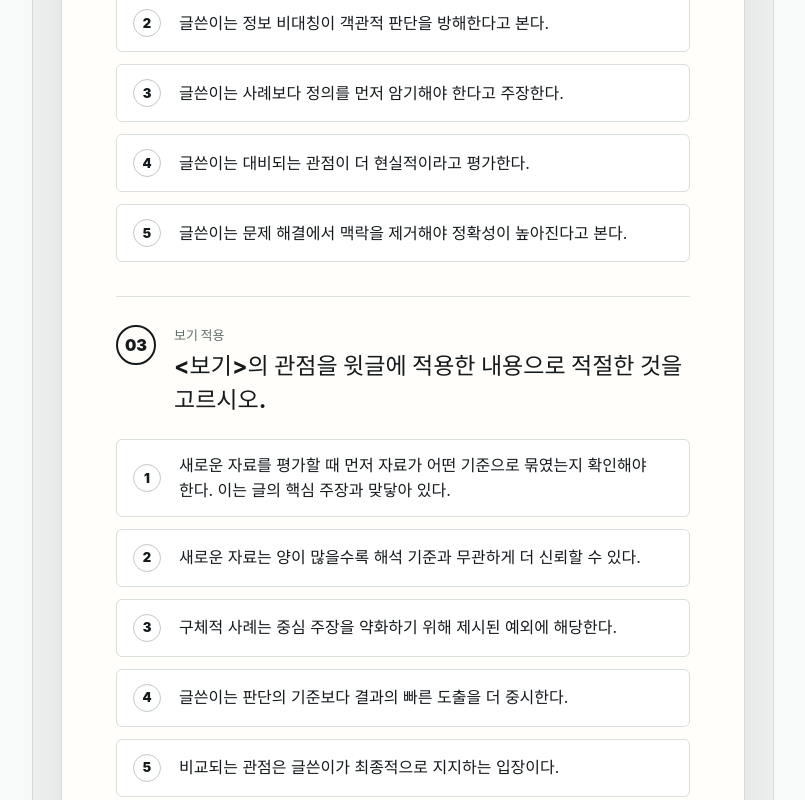
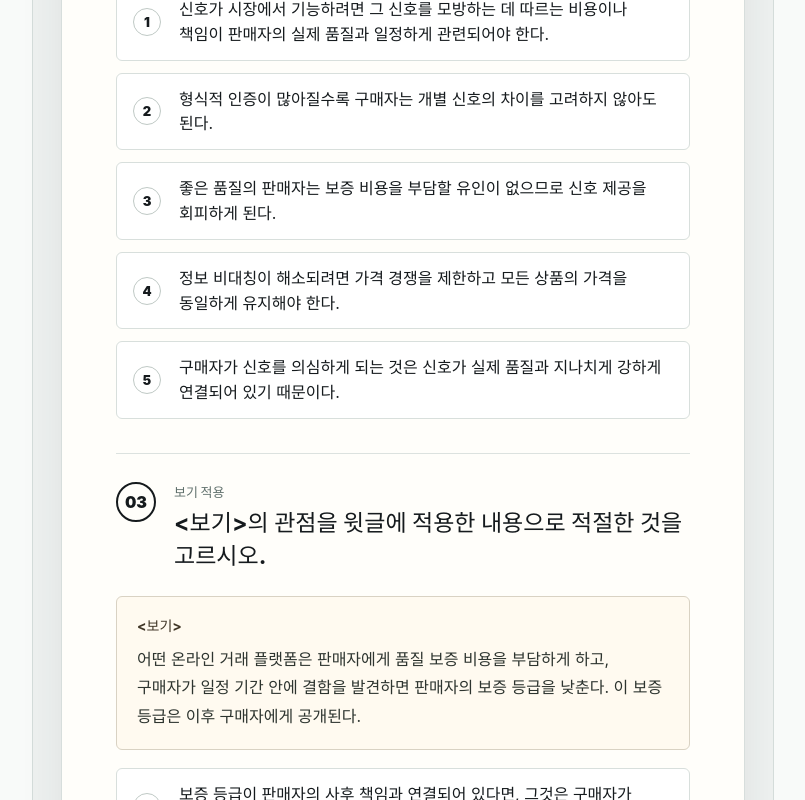
Before and after one commit to jbaoro/SAT, a React (Vite) app: page / in a window 1280 px wide. Shown: the part 2760-3560 px from the top of the page, without its empty margins (227-1032 px from the left). Built offline with nearby package versions, Linux system fonts and the light colour scheme.

Commit message:
Refine Korean reading answer choices

```diff
--- a/src/App.css
+++ b/src/App.css
@@ -279,6 +279,27 @@ input {
   margin-bottom: 6px;
 }
 
+.view-box {
+  display: grid;
+  gap: 10px;
+  border: 1px solid #d9d2c3;
+  border-radius: 6px;
+  background: #fffaf0;
+  margin-bottom: 18px;
+  padding: 18px 20px;
+}
+
+.view-box strong {
+  color: #3f3526;
+  font-size: 14px;
+}
+
+.view-box p {
+  color: #2d342f;
+  line-height: 1.8;
+  word-break: keep-all;
+}
+
 .choices {
   display: grid;
   gap: 12px;
--- a/src/App.tsx
+++ b/src/App.tsx
@@ -200,6 +200,13 @@ function App() {
                     </div>
                   </div>
 
+                  {question.view && (
+                    <div className="view-box">
+                      <strong>&lt;보기&gt;</strong>
+                      <p>{question.view}</p>
+                    </div>
+                  )}
+
                   <ol className="choices">
                     {question.choices.map((choice, index) => (
                       <li key={choice}>
--- a/src/generators/koreanReading.ts
+++ b/src/generators/koreanReading.ts
@@ -8,6 +8,7 @@ export type KoreanQuestion = {
   number: number
   problemType: ProblemType
   question: string
+  view?: string
   choices: string[]
   answer: string
   explanation: string
@@ -41,6 +42,13 @@ type PassagePattern = {
   limitation: string
   synthesis: string
   evidence: string
+  contentAnswer: string
+  inferenceAnswer: string
+  viewText: string
+  viewAnswer: string
+  contentDistractors: string[]
+  inferenceDistractors: string[]
+  viewDistractors: string[]
 }
 
 const patterns: PassagePattern[] = [
@@ -69,6 +77,32 @@ const patterns: PassagePattern[] = [
       '결국 정보 비대칭의 문제는 정보가 부족하다는 사실만으로 설명되지 않는다. 핵심은 누가 어떤 정보를 가지고 있으며, 그 정보를 상대방이 믿을 수 있는 방식으로 전달할 수 있는가에 있다. 이 점에서 가격, 보증, 평판은 모두 독립된 장치가 아니라 시장 참여자들이 서로의 품질과 위험을 추정하는 과정 속에서 기능한다.',
     evidence:
       '글쓴이는 정보 비대칭이 가격과 품질 선택을 왜곡할 수 있으며, 신호는 그 문제를 줄이지만 신뢰 조건을 갖추어야 한다고 본다.',
+    contentAnswer:
+      '정보 비대칭이 존재하는 시장에서는 가격이 상품의 실제 품질을 충분히 반영하지 못해 일부 판매자의 거래 유인이 약화될 수 있다.',
+    inferenceAnswer:
+      '신호가 시장에서 기능하려면 그 신호를 모방하는 데 따르는 비용이나 책임이 판매자의 실제 품질과 일정하게 관련되어야 한다.',
+    viewText:
+      '어떤 온라인 거래 플랫폼은 판매자에게 품질 보증 비용을 부담하게 하고, 구매자가 일정 기간 안에 결함을 발견하면 판매자의 보증 등급을 낮춘다. 이 보증 등급은 이후 구매자에게 공개된다.',
+    viewAnswer:
+      '보증 등급이 판매자의 사후 책임과 연결되어 있다면, 그것은 구매자가 상품의 품질을 추정하는 데 활용할 수 있는 신호로 작용할 수 있다.',
+    contentDistractors: [
+      '구매자가 품질 정보를 알기 어려운 시장에서는 낮은 가격이 언제나 높은 거래 효율성을 보장한다.',
+      '신호는 구매자에게 더 많은 정보를 제공하기만 하면 그 비용이나 책임과 무관하게 신뢰를 얻는다.',
+      '정보 비대칭이 클수록 좋은 품질의 상품은 평균 가격보다 높은 가격에 안정적으로 거래된다.',
+      '판매자의 평판은 상품의 실제 품질과 무관하므로 시장의 선택에 영향을 주지 않는다.',
+    ],
+    inferenceDistractors: [
+      '형식적 인증이 많아질수록 구매자는 개별 신호의 차이를 고려하지 않아도 된다.',
+      '좋은 품질의 판매자는 보증 비용을 부담할 유인이 없으므로 신호 제공을 회피하게 된다.',
+      '정보 비대칭이 해소되려면 가격 경쟁을 제한하고 모든 상품의 가격을 동일하게 유지해야 한다.',
+      '구매자가 신호를 의심하게 되는 것은 신호가 실제 품질과 지나치게 강하게 연결되어 있기 때문이다.',
+    ],
+    viewDistractors: [
+      '보증 등급이 공개되더라도 구매자는 판매자의 품질을 추정할 수 없으므로 거래 선택에는 아무 영향을 받지 않는다.',
+      '보증 비용이 판매자에게 부담된다면 낮은 품질의 판매자가 그 신호를 더 쉽게 모방할 수 있다.',
+      '구매자의 결함 신고가 판매자의 등급에 반영되는 것은 정보 비대칭을 심화시키는 장치에 해당한다.',
+      '보증 등급은 가격 경쟁을 없애기 위한 제도이므로 상품 품질에 대한 판단과는 관련이 없다.',
+    ],
   },
   {
     domain: '과학',
@@ -95,6 +129,32 @@ const patterns: PassagePattern[] = [
       '따라서 해수 순환은 한 방향으로 흐르는 단순한 물길이라기보다, 여러 물리적 조건이 맞물려 유지되는 거대한 조절 체계로 보아야 한다. 표층과 심층의 흐름, 바닷물의 온도와 염분, 대기와 해빙의 변화는 서로 분리되어 있지 않다. 이러한 상호 작용을 고려할 때 해양의 변화가 기후 변화 논의에서 중요한 근거로 다루어지는 이유를 이해할 수 있다.',
     evidence:
       '글쓴이는 해수의 밀도 순환이 온도와 염분에 따른 밀도 차이로 작동하며, 전 지구적 열 이동과 기후 조절에 영향을 준다고 본다.',
+    contentAnswer:
+      '해수의 밀도 순환은 온도와 염분에 따른 밀도 차이로 발생하며, 표층 흐름보다 느린 시간 규모에서 심층까지 이어질 수 있다.',
+    inferenceAnswer:
+      '고위도 해역에 담수가 대량 유입되면 표층 해수의 염분이 낮아져 심층으로 가라앉는 흐름이 약화될 가능성이 있다.',
+    viewText:
+      '어느 고위도 해역에서 빙하 융해로 담수 유입이 증가하였고, 같은 기간 표층 해수의 염분이 낮아졌다는 관측 결과가 보고되었다.',
+    viewAnswer:
+      '이 관측은 해당 해역에서 해수가 충분히 무거워지지 못해 밀도 순환의 하강 흐름이 약해질 수 있음을 시사한다.',
+    contentDistractors: [
+      '밀도 순환은 바람과 지구 자전의 영향으로 표층에서만 빠르게 형성되는 흐름이다.',
+      '해빙이 형성되면 주변 바닷물의 염분이 낮아져 해수가 심층으로 가라앉기 쉬워진다.',
+      '해수 순환은 해양 내부에서만 작용하므로 대기나 기후 체계와는 관련을 맺지 않는다.',
+      '해수의 밀도는 온도의 영향을 받지만 염분 변화와는 무관하게 결정된다.',
+    ],
+    inferenceDistractors: [
+      '담수 유입이 증가하면 표층 해수의 염분이 높아져 심층 순환이 반드시 강화된다.',
+      '표층 해류가 빠르게 이동할수록 밀도 순환은 온도와 염분 조건의 영향을 받지 않는다.',
+      '고위도 해수의 냉각은 염분 변화와 관계없이 항상 같은 정도의 하강 흐름을 만든다.',
+      '심층 순환의 변화는 열 이동 경로와 무관하므로 지역 기온에 영향을 주지 않는다.',
+    ],
+    viewDistractors: [
+      '담수 유입으로 염분이 낮아졌다면 해수의 밀도가 커져 심층으로 가라앉는 흐름이 강화된다.',
+      '빙하 융해는 해수의 온도와 염분에 영향을 주지 않으므로 밀도 순환과 연결될 수 없다.',
+      '표층 염분이 낮아지는 현상은 표층 해류가 지구 자전의 영향을 받지 않는다는 증거이다.',
+      '해수가 충분히 무거워지지 못하는 상황은 전 지구적 열 이동과 무관한 국지적 현상에 그친다.',
+    ],
   },
   {
     domain: '법',
@@ -121,6 +181,32 @@ const patterns: PassagePattern[] = [
       '결국 과실 책임은 피해를 입은 사람을 보호하려는 목적과 행위자에게 부당한 부담을 지우지 않으려는 목적 사이에서 균형을 찾는 장치이다. 손해가 크다는 이유만으로 책임을 인정하면 예측할 수 없던 사고까지 모두 개인에게 떠넘기게 되고, 반대로 주의 의무를 지나치게 좁게 보면 피해 구제가 어려워진다. 그러므로 법은 결과와 행위 사이의 관련성을 단계적으로 따진다.',
     evidence:
       '글쓴이는 법적 책임이 손해라는 결과만으로 정해지지 않고, 주의 의무 위반과 예측 가능성, 인과 관계를 함께 따져야 한다고 본다.',
+    contentAnswer:
+      '과실 책임은 손해 발생만으로 곧바로 인정되지 않고, 행위 당시 요구되는 주의 의무 위반과 손해 사이의 관련성을 함께 따져야 성립한다.',
+    inferenceAnswer:
+      '행위 당시 위험을 예측하기 어려웠고 이를 피할 현실적 방법도 없었다면, 손해가 발생했더라도 과실 책임을 인정하기 어려울 수 있다.',
+    viewText:
+      '갑은 제한 속도를 지키며 운전하고 있었고 전방 주시 의무도 다하고 있었다. 그런데 도로 위 구조물이 갑자기 떨어져 사고가 발생했으며, 사전에 이를 알 수 있는 표지는 없었다.',
+    viewAnswer:
+      '갑에게 사고 결과가 발생했다는 이유만으로 과실 책임을 인정하기는 어렵고, 위험의 예측 가능성과 회피 가능성을 함께 검토해야 한다.',
+    contentDistractors: [
+      '손해가 중대하게 발생한 경우에는 행위 당시의 예측 가능성과 무관하게 과실 책임이 인정된다.',
+      '법적 책임은 피해 구제를 위해 손해 발생 여부만을 기준으로 판단되어야 한다.',
+      '행위자의 주관적 의도가 선했다면 주의 의무 위반 여부는 검토할 필요가 없다.',
+      '주의 의무는 모든 사고 결과를 완전히 방지할 의무를 의미한다.',
+    ],
+    inferenceDistractors: [
+      '사후적으로 위험이 확인되었다면 행위 당시 그 위험을 예측할 수 있었는지는 고려할 필요가 없다.',
+      '피해가 발생하지 않았다면 주의 의무 위반 여부는 언제나 법적으로 의미를 갖지 않는다.',
+      '과실 책임을 인정하려면 행위자의 악의가 반드시 입증되어야 한다.',
+      '평균적 사람이 기울였어야 할 주의의 정도는 사건의 구체적 상황과 무관하게 고정된다.',
+    ],
+    viewDistractors: [
+      '갑이 운전 중이었다는 사실만으로 손해 발생과 주의 의무 위반 사이의 관련성은 충분히 인정된다.',
+      '사고 결과가 중대하다면 사전에 알 수 있는 표지가 없었더라도 예측 가능성은 당연히 인정된다.',
+      '갑이 제한 속도를 지켰다는 사실은 과실 판단에서 고려될 수 없으며 결과만이 기준이 된다.',
+      '도로 위 구조물이 갑자기 떨어졌다는 점은 책임 판단에서 오히려 갑의 회피 가능성을 높이는 근거가 된다.',
+    ],
   },
 ]
 
@@ -151,46 +237,36 @@ function buildChoices(pattern: PassagePattern, problemType: ProblemType, styleMo
       : '비교되는 관점은 글쓴이가 최종적으로 지지하는 입장이다.'
 
   if (problemType === '보기 적용') {
-    const view = '새로운 자료를 평가할 때 먼저 자료가 어떤 기준으로 묶였는지 확인해야 한다.'
-
     return [
-      `${view} 이는 글의 핵심 주장과 맞닿아 있다.`,
-      '새로운 자료는 양이 많을수록 해석 기준과 무관하게 더 신뢰할 수 있다.',
-      '구체적 사례는 중심 주장을 약화하기 위해 제시된 예외에 해당한다.',
-      '글쓴이는 판단의 기준보다 결과의 빠른 도출을 더 중시한다.',
+      pattern.viewAnswer,
+      ...pattern.viewDistractors.slice(0, 3),
       hardTrap,
     ]
   }
 
   if (problemType === '추론') {
     return [
-      `글쓴이는 ${pattern.concept}을 단순한 절차가 아니라 판단의 질을 바꾸는 요인으로 본다.`,
-      `글쓴이는 ${pattern.concept}이 객관적 판단을 방해한다고 본다.`,
-      '글쓴이는 사례보다 정의를 먼저 암기해야 한다고 주장한다.',
-      '글쓴이는 대비되는 관점이 더 현실적이라고 평가한다.',
-      '글쓴이는 문제 해결에서 맥락을 제거해야 정확성이 높아진다고 본다.',
+      pattern.inferenceAnswer,
+      ...pattern.inferenceDistractors,
     ]
   }
 
   return [
-    pattern.evidence,
-    `${pattern.concept}은 글에서 주변적 예시로만 제시된다.`,
-    '글쓴이는 자료의 양이 많으면 해석 과정이 필요 없다고 본다.',
-    '제시된 사례는 글쓴이의 주장과 반대되는 결론을 이끈다.',
-    '대비되는 관점은 글 전체의 결론으로 제시된다.',
+    pattern.contentAnswer,
+    ...pattern.contentDistractors,
   ]
 }
 
 function getAnswer(problemType: ProblemType, pattern: PassagePattern) {
   if (problemType === '보기 적용') {
-    return '새로운 자료를 평가할 때 먼저 자료가 어떤 기준으로 묶였는지 확인해야 한다. 이는 글의 핵심 주장과 맞닿아 있다.'
+    return pattern.viewAnswer
   }
 
   if (problemType === '추론') {
-    return `글쓴이는 ${pattern.concept}을 단순한 절차가 아니라 판단의 질을 바꾸는 요인으로 본다.`
+    return pattern.inferenceAnswer
   }
 
-  return pattern.evidence
+  return pattern.contentAnswer
 }
 
 function getQuestion(problemType: ProblemType, styleMode: StyleMode) {
@@ -219,6 +295,7 @@ function createQuestion(
     number,
     problemType,
     question: getQuestion(problemType, styleMode),
+    view: problemType === '보기 적용' ? pattern.viewText : undefined,
     choices,
     answer,
     wrongReason:
```
